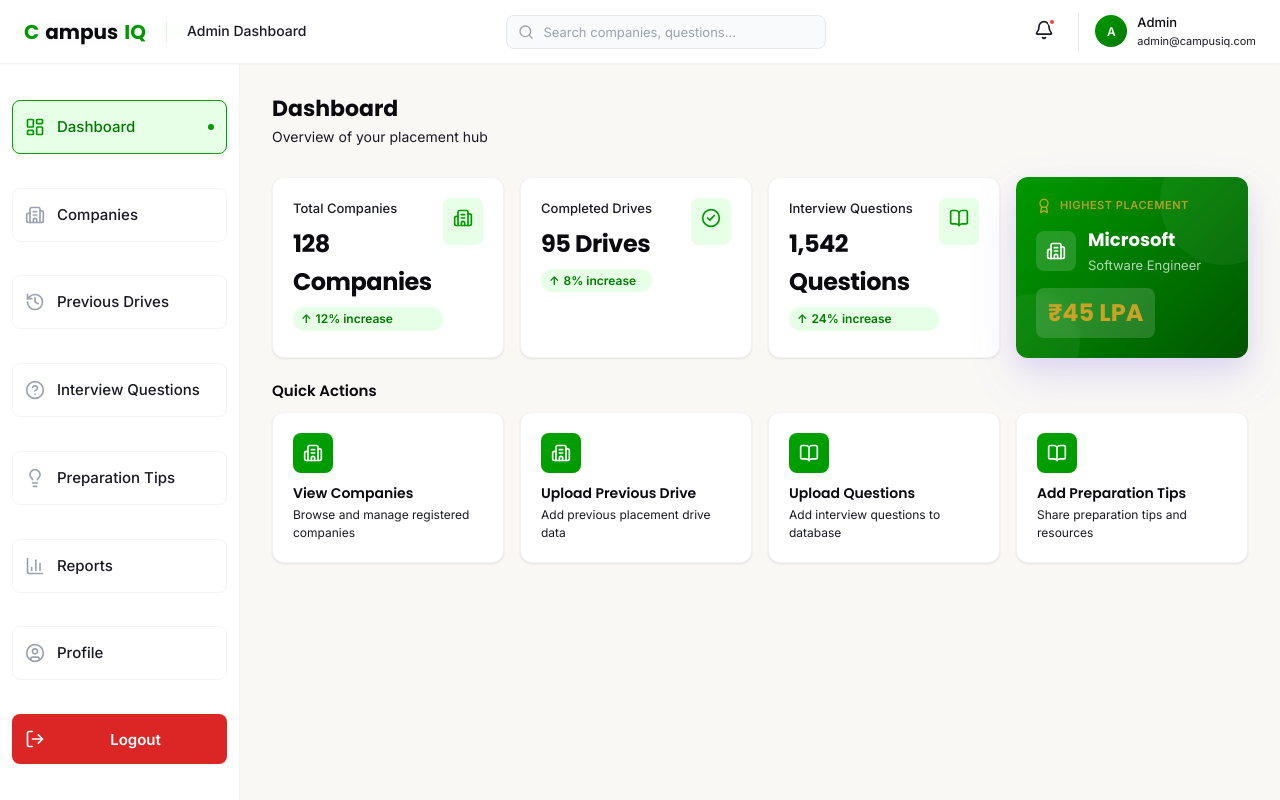
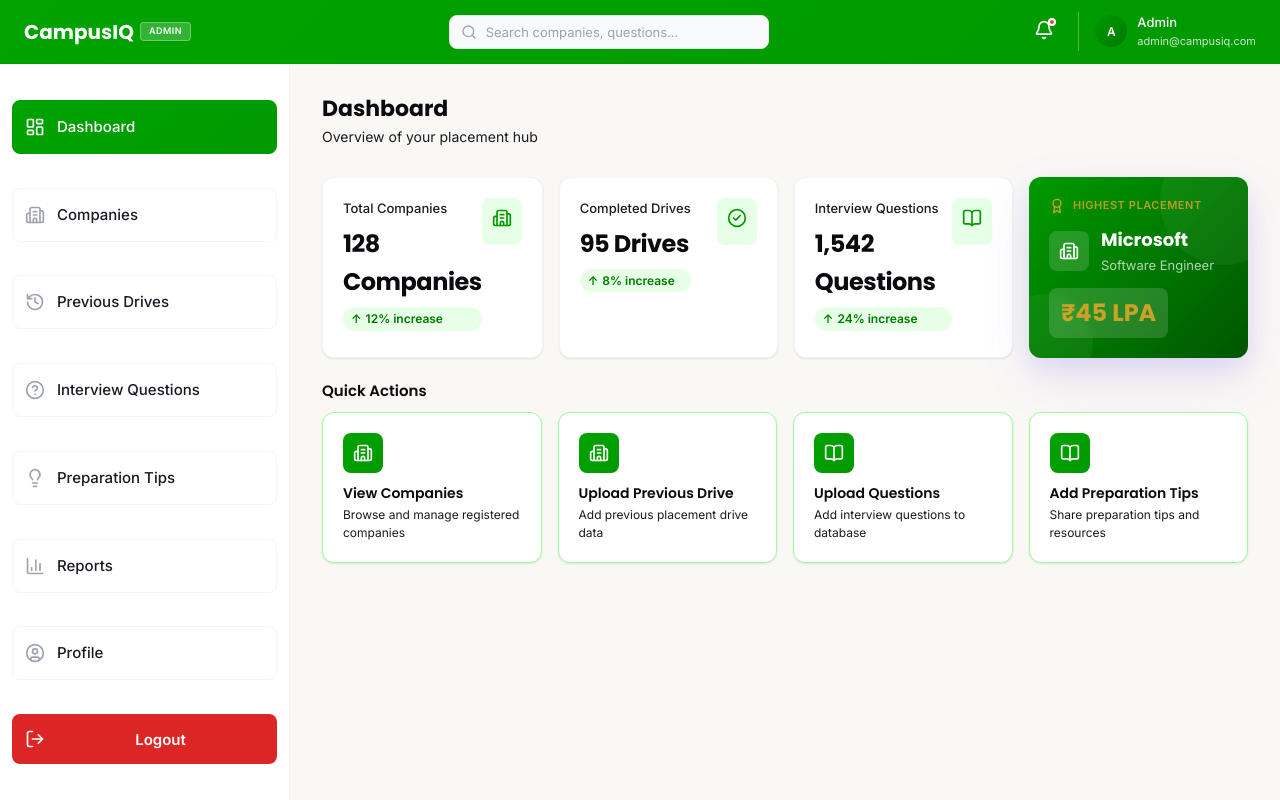
Before and after one commit to GowrinathSivakumar/CampusIQ, a React (Vite) app in the folder frontend/: page /admin/dashboard in a window 1280 px wide. Built offline with nearby package versions, Linux system fonts and the light colour scheme.

Commit message:
Updated SideBar and Navbar for both admin and student

```diff
--- a/frontend/src/components/AdminNavbar.css
+++ b/frontend/src/components/AdminNavbar.css
@@ -4,9 +4,9 @@
   left: 0;
   right: 0;
   height: var(--navbar-height);
-  background: rgba(255, 255, 255, 0.95);
+  background: linear-gradient(135deg, var(--color-emerald-500), var(--color-emerald-600));
   backdrop-filter: blur(8px);
-  border-bottom: 1px solid var(--color-gray-100);
+  border-bottom: 1px solid var(--color-emerald-600);
   box-shadow: var(--shadow-xs);
   z-index: 50;
 }
@@ -30,39 +30,52 @@
   display: none;
   padding: 8px;
   border-radius: var(--radius-md);
-  color: var(--color-dark-secondary);
+  color: var(--color-white);
   transition: background 0.15s;
 }
 
 .admin-navbar-hamburger:hover {
-  background: var(--color-gray-100);
+  background: rgba(255, 255, 255, 0.2);
 }
 
 .admin-navbar-brand {
   display: flex;
   align-items: center;
-  gap: 6px;
+  gap: 0;
 }
 
 .admin-navbar-brand-c {
   font-family: var(--font-heading);
   font-size: 20px;
   font-weight: 700;
-  color: var(--color-emerald-600);
+  color: var(--color-white);
 }
 
 .admin-navbar-brand-text {
   font-family: var(--font-heading);
   font-size: 20px;
   font-weight: 700;
-  color: var(--color-dark);
+  color: var(--color-white);
+}
+
+.admin-navbar-brand-badge {
+  margin-left: 6px;
+  padding: 1px 8px;
+  font-size: 9px;
+  font-weight: 700;
+  text-transform: uppercase;
+  letter-spacing: 0.5px;
+  background: rgba(255, 255, 255, 0.2);
+  color: var(--color-white);
+  border-radius: 4px;
+  border: 1px solid rgba(255, 255, 255, 0.3);
 }
 
 .admin-navbar-divider {
   display: none;
   width: 1px;
   height: 20px;
-  background: var(--color-gray-200);
+  background: rgba(255, 255, 255, 0.3);
   margin: 0 8px;
 }
 
@@ -70,7 +83,7 @@
   display: none;
   font-size: 14px;
   font-weight: 500;
-  color: var(--color-dark-secondary);
+  color: var(--color-white);
   white-space: nowrap;
 }
 
@@ -120,12 +133,12 @@
   position: relative;
   padding: 8px;
   border-radius: var(--radius-md);
-  color: var(--color-dark-secondary);
+  color: var(--color-white);
   transition: background 0.15s;
 }
 
 .admin-navbar-notification:hover {
-  background: var(--color-gray-100);
+  background: rgba(255, 255, 255, 0.2);
 }
 
 .admin-navbar-notification-dot {
@@ -144,7 +157,7 @@
   align-items: center;
   gap: 10px;
   padding-left: 16px;
-  border-left: 1px solid var(--color-gray-200);
+  border-left: 1px solid rgba(255, 255, 255, 0.3);
 }
 
 .admin-navbar-avatar {
@@ -167,12 +180,12 @@
 .admin-navbar-profile-name {
   font-size: 13px;
   font-weight: 500;
-  color: var(--color-dark);
+  color: var(--color-white);
 }
 
 .admin-navbar-profile-email {
   font-size: 11px;
-  color: var(--color-dark-secondary);
+  color: rgba(255, 255, 255, 0.8);
 }
 
 @media (min-width: 640px) {
--- a/frontend/src/components/AdminNavbar.tsx
+++ b/frontend/src/components/AdminNavbar.tsx
@@ -20,11 +20,9 @@ export default function AdminNavbar({ onToggleSidebar }: AdminNavbarProps) {
 
           <div className="admin-navbar-brand">
             <span className="admin-navbar-brand-c">C</span>
-            <span className="admin-navbar-brand-text">ampus</span>
-            <span className="admin-navbar-brand-c">IQ</span>
+            <span className="admin-navbar-brand-text">ampusIQ</span>
+            <span className="admin-navbar-brand-badge">Admin</span>
           </div>
-          <span className="admin-navbar-divider" />
-          <span className="admin-navbar-title">Admin Dashboard</span>
         </div>
 
         <div className="admin-navbar-search-wrapper">
--- a/frontend/src/components/AdminSidebar.css
+++ b/frontend/src/components/AdminSidebar.css
@@ -122,9 +122,9 @@
 }
 
 .sidebar-link.active {
-  background: var(--color-emerald-50);
-  color: var(--color-emerald-700);
-  border-color: var(--color-emerald-500);
+  background: linear-gradient(135deg, var(--color-emerald-500), var(--color-emerald-600));
+  color: var(--color-white);
+  border-color: var(--color-emerald-600);
 }
 
 .sidebar-link-icon {
@@ -140,7 +140,7 @@
 }
 
 .sidebar-link.active .sidebar-link-icon {
-  color: var(--color-emerald-600);
+  color: var(--color-white);
 }
 
 .sidebar-link-label {
--- a/frontend/src/components/QuickAccessCard.css
+++ b/frontend/src/components/QuickAccessCard.css
@@ -5,7 +5,7 @@
   justify-content: space-between;
   background: var(--color-white);
   border-radius: var(--radius-lg);
-  border: 1px solid var(--color-gray-100);
+  border: 1px solid var(--student-200);
   box-shadow: var(--shadow-sm);
   padding: 28px 24px;
   text-align: left;
--- a/frontend/src/components/QuickActionCard.css
+++ b/frontend/src/components/QuickActionCard.css
@@ -2,7 +2,7 @@
   position: relative;
   background: var(--color-white);
   border-radius: var(--radius-lg);
-  border: 1px solid var(--color-gray-100);
+  border: 1px solid var(--color-emerald-200);
   box-shadow: var(--shadow-sm);
   padding: 20px;
   text-align: left;
--- a/frontend/src/components/StudentNavbar.tsx
+++ b/frontend/src/components/StudentNavbar.tsx
@@ -21,8 +21,7 @@ export default function StudentNavbar({ onToggleSidebar }: StudentNavbarProps) {
 
           <Link to="/student/dashboard" className="student-navbar-brand">
             <span className="student-navbar-brand-icon">C</span>
-            <span className="student-navbar-brand-text">ampus</span>
-            <span className="student-navbar-brand-icon">IQ</span>
+            <span className="student-navbar-brand-text">ampusIQ</span>
             <span className="student-navbar-brand-badge">Student</span>
           </Link>
         </div>
--- a/frontend/src/components/StudentSidebar.css
+++ b/frontend/src/components/StudentSidebar.css
@@ -135,16 +135,16 @@
 }
 
 .student-sidebar-link:hover {
-  background: var(--student-50);
-  color: var(--student-700);
-  border-color: var(--student-200);
+  background: var(--student-100);
+  color: var(--student-600);
+  border-color: var(--student-300);
 }
 
 .student-sidebar-link.active {
-  background: var(--student-50);
-  color: var(--student-700);
+  background: linear-gradient(135deg, var(--student-500), var(--student-600));
+  color: var(--color-white);
   font-weight: 600;
-  border-color: var(--student-300);
+  border-color: var(--student-600);
 }
 
 .student-sidebar-link-icon {
@@ -156,11 +156,11 @@
 }
 
 .student-sidebar-link:hover .student-sidebar-link-icon {
-  color: var(--student-500);
+  color: var(--student-600);
 }
 
 .student-sidebar-link.active .student-sidebar-link-icon {
-  color: var(--student-600);
+  color: var(--color-white);
 }
 
 .student-sidebar-link-label {
@@ -184,17 +184,17 @@
   font-size: 15px;
   font-weight: 600;
   color: var(--color-white);
-  background: var(--color-red-500);
+  background: var(--color-red-600);
   transition: background 0.15s;
   text-decoration: none;
   border: 1px solid transparent;
 }
 
 .student-sidebar-logout:hover {
-  background: var(--color-red-600);
+  background: var(--color-red-700);
 }
 
-.student-sidebar-logout .student-sidebar-link-icon {
+.student-sidebar-logout .sidebar-link-icon {
   color: var(--color-white);
   transition: none;
 }
--- a/frontend/src/components/StudentSidebar.tsx
+++ b/frontend/src/components/StudentSidebar.tsx
@@ -88,8 +88,8 @@ export default function StudentSidebar({ collapsed, onToggle, mobileOpen, onMobi
           onClick={() => { handleLogout(); onMobileClose() }}
           className={`student-sidebar-logout ${collapsed ? 'justify-center' : ''}`}
         >
-          <LogOut className="student-sidebar-link-icon" />
-          {!collapsed && <span className="student-sidebar-link-label">Logout</span>}
+          <LogOut className="sidebar-link-icon" />
+          {!collapsed && <span className="sidebar-link-label">Logout</span>}
         </button>
       </nav>
 
--- a/frontend/src/index.css
+++ b/frontend/src/index.css
@@ -106,7 +106,7 @@
   --radius-xl: 16px;
   --radius-2xl: 20px;
 
-  --sidebar-width: 240px;
+  --sidebar-width: 290px;
   --sidebar-collapsed-width: 64px;
   --navbar-height: 64px;
 
```
Also changed, not shown: frontend/src/components/StudentNavbar.css (+28 -26 lines).
